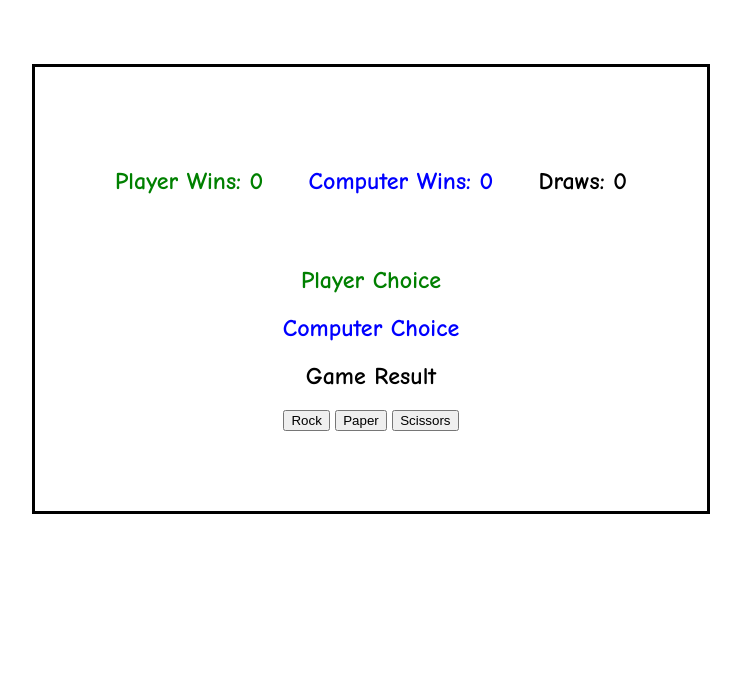
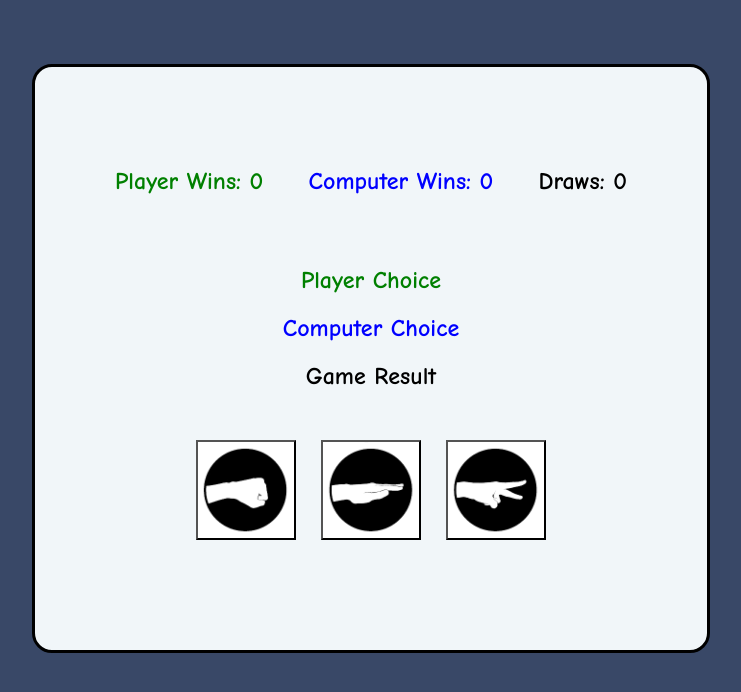
Before and after one commit to Chipsiarz/Rock_Paper_Scissors, a plain HTML site: page index.html in a window 1280 px wide. Shown: the whole page, without its empty margins (269-1010 px from the left). Drawn offline with Linux system fonts and the light colour scheme.

Commit message:
visual update

```diff
--- a/index.html
+++ b/index.html
@@ -25,9 +25,9 @@
       </h2>
       <h2 class="resultText" id="gameResult">Game Result</h2>
 
-      <button class="choiceBtn">Rock</button>
-      <button class="choiceBtn">Paper</button>
-      <button class="choiceBtn">Scissors</button>
+      <button class="choiceBtn" id="rock">Rock</button>
+      <button class="choiceBtn" id="paper">Paper</button>
+      <button class="choiceBtn" id="scissors">Scissors</button>
     </div>
     <script src="main.js"></script>
   </body>
--- a/style.css
+++ b/style.css
@@ -1,4 +1,5 @@
 body {
+  background-color: #394867;
   margin: 0;
   font-family: "Comic Sans MS";
   height: 100wh;
@@ -14,9 +15,11 @@ body {
 }
 
 .resultDiv {
+  background-color: #f1f6f9;
   min-width: 40%;
   padding: 80px;
   border: 3px solid black;
+  border-radius: 20px;
   margin-top: 5%;
   text-align: center;
 }
@@ -28,3 +31,25 @@ body {
 .computerColor {
   color: blue;
 }
+
+.choiceBtn {
+  height: 100px;
+  width: 100px;
+  font-size: 0;
+  margin: 30px 10px;
+}
+
+#rock {
+  background: url(Sources/Rock.png) center no-repeat;
+  background-size: cover;
+}
+
+#paper {
+  background: url(Sources/Paper.png) center no-repeat;
+  background-size: cover;
+}
+
+#scissors {
+  background: url(Sources/Scissors.png) center no-repeat;
+  background-size: cover;
+}
```
Also changed, not shown: Sources/Rock.png (renamed from Sources/Stone.png).
